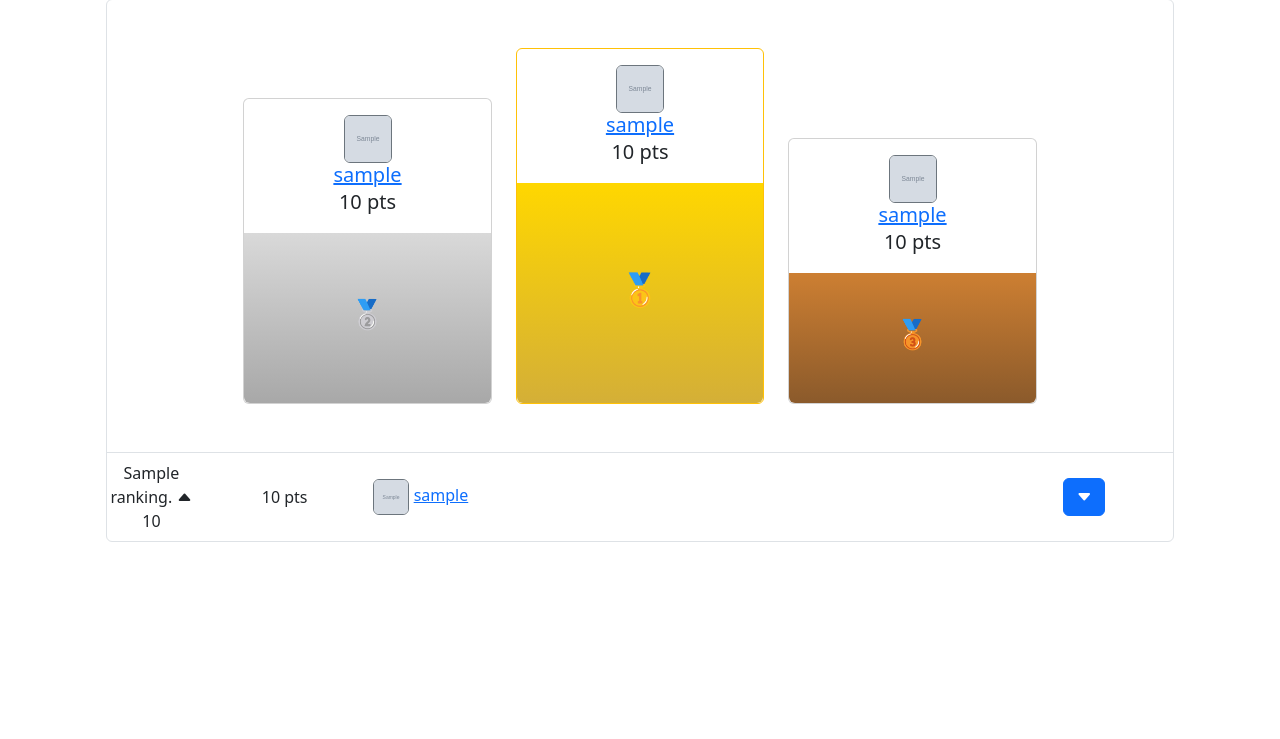
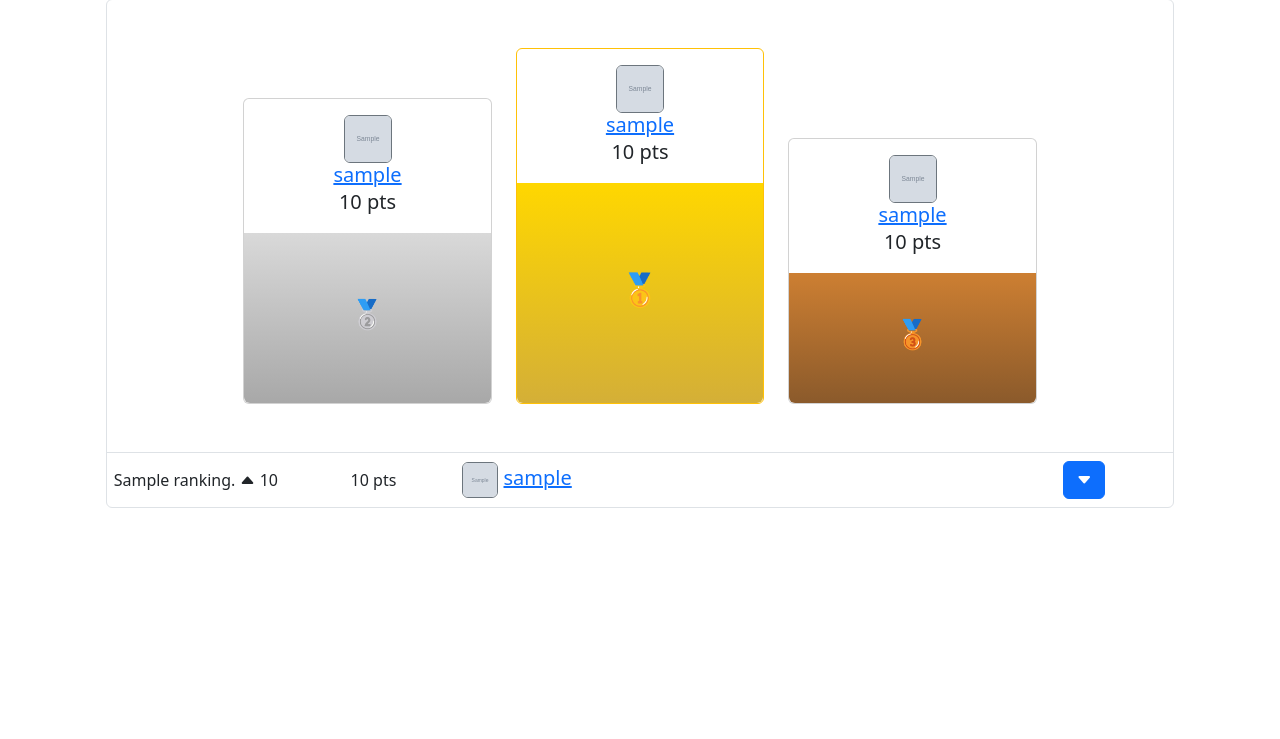
Before and after one commit to EssithAbertay/worldcup_predictions, a Flask app: template app/templates/leaderboard.html in a window 1280 px wide. Shown: the part 137-876 px from the top of the page. Run offline with Flask 3, Linux system fonts and the light colour scheme; the template is opened without the code that fills it: most values are stand-ins (such as "Sample title", 1, 10 or a date in 2020); grey boxes marked "Sample" are stand-in pictures; some libraries are stand-ins or nearby versions.

Commit message:
leaderboard formatting fix

```diff
--- a/app/templates/_leaderboard_user.html
+++ b/app/templates/_leaderboard_user.html
@@ -1,6 +1,6 @@
 <div class="row border-top g-0 py-2 justify-content-center align-items-center">
 
-    <div class="col-1 fs-6">
+    <div class="col-2 fs-6">
         {% if user.ranking == last%}
             🥄
         {%else%}
@@ -21,7 +21,7 @@
         {{user.points}} pts
     </div>
 
-    <div class="col fs-6 text-start text-truncate">
+    <div class="col fs-5 text-start text-truncate">
         <img class="border border-secondary rounded" src="{{ user.avatar(48) }}" alt="User Avatar" style="width: 36px; height: 36px;">
 
         <a href="{{ url_for('user', username=user.username) }}"> {{user.username}}</a>
```
